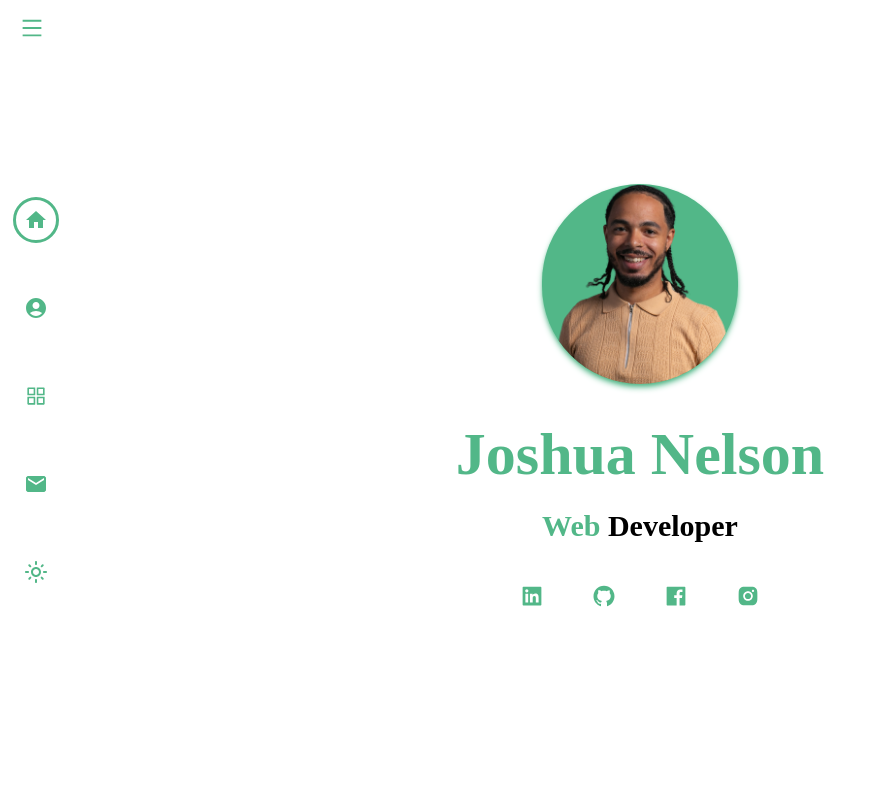
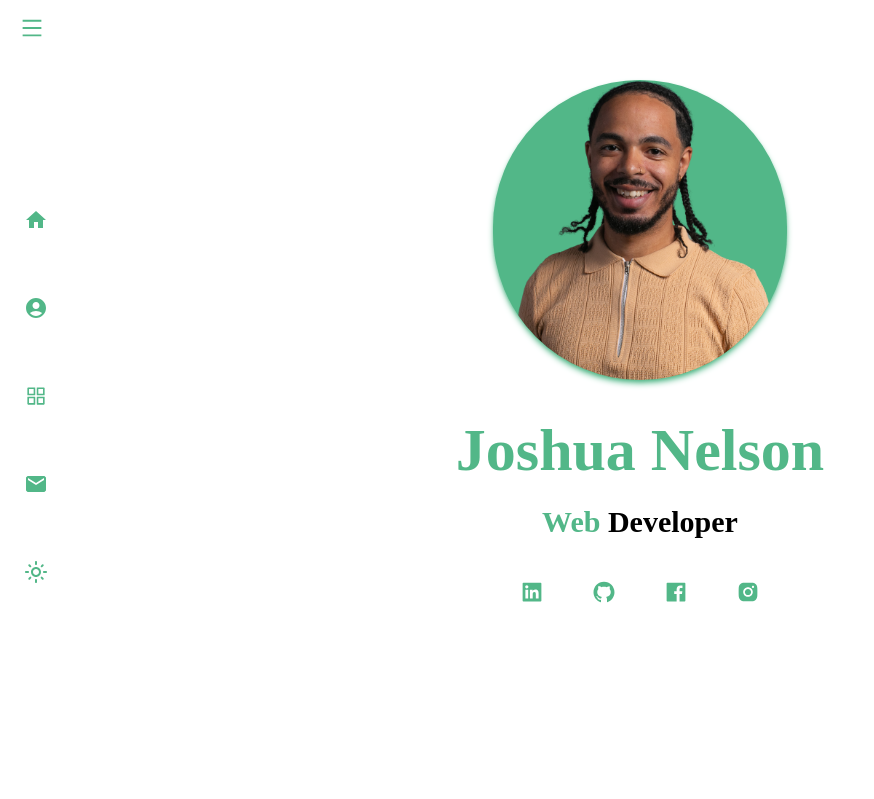
Before and after one commit to joshuanelsondev/portfolio, a React (Vite) app: page / in a window 1280 px wide. Shown: the top 799 px of the page, without its empty margins (0-874 px from the left). Built offline with nearby package versions, Linux system fonts and the light colour scheme.

Commit message:
Edit HomeComponent

```diff
--- a/src/Components/HomeComponent.jsx
+++ b/src/Components/HomeComponent.jsx
@@ -16,12 +16,12 @@ export default function HomeComponent({ setShowNav }) {
 
     return (
       <div
-        className="flex flex-col shrink-0 justify-center items-center gap-10 h-screen w-auto"
+        className="flex flex-col shrink-0 justify-start mt-20 items-center gap-10 h-screen w-auto"
       >
         <img
           src="./src/assets/pursuit_headshot.png"
           alt="Headshot on grass with blurred background"
-          className="h-[200px] w-auto rounded-full bg-primary shadow-md shadow-primary"
+          className="h-[300px] w-auto rounded-full bg-primary shadow-md shadow-primary"
         />
         <div className="flex flex-col gap-4 w-96 xl:w-9/12 h-auto z-10 text-center">
           <h1 className="text-6xl xl:text-6xl text-primary dark:text-gray font-semibold">
```
